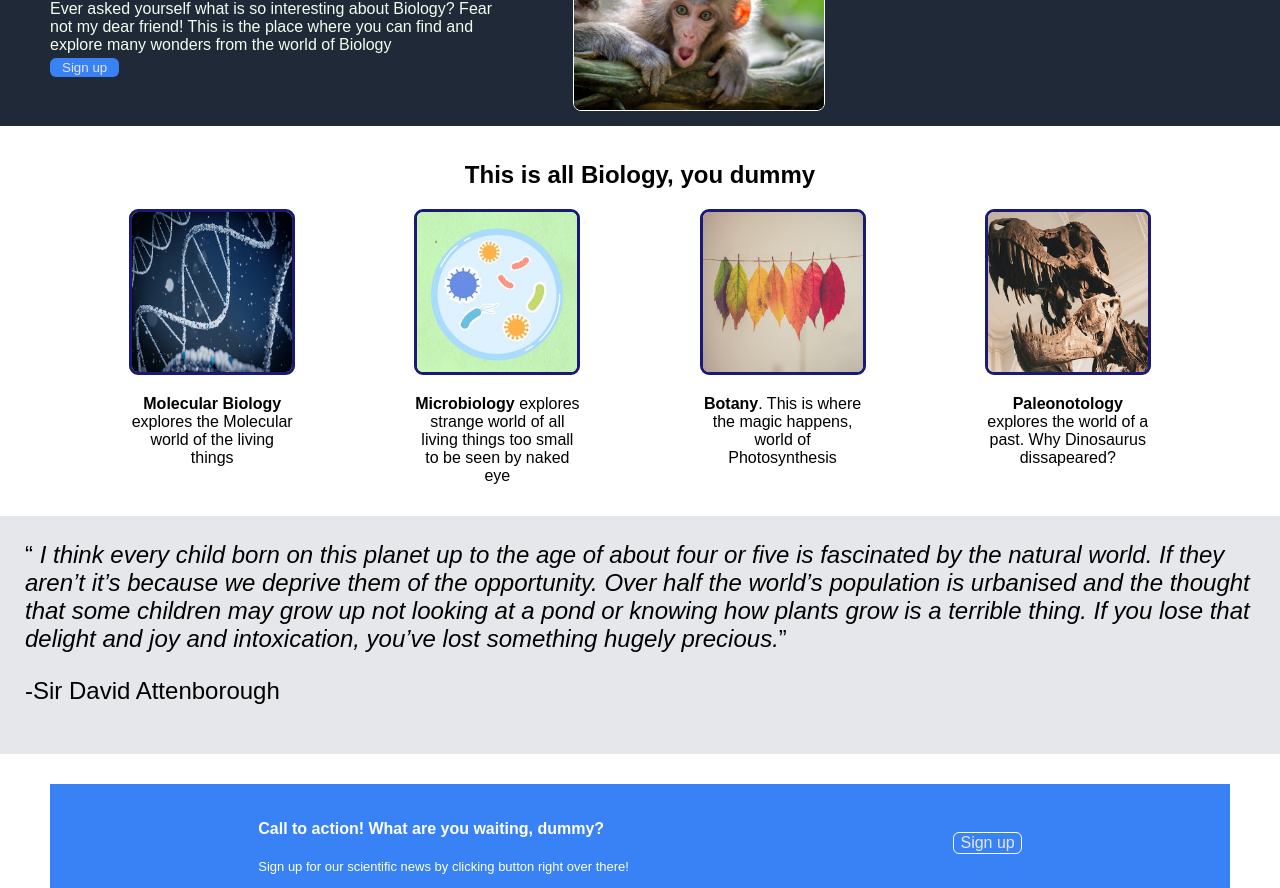
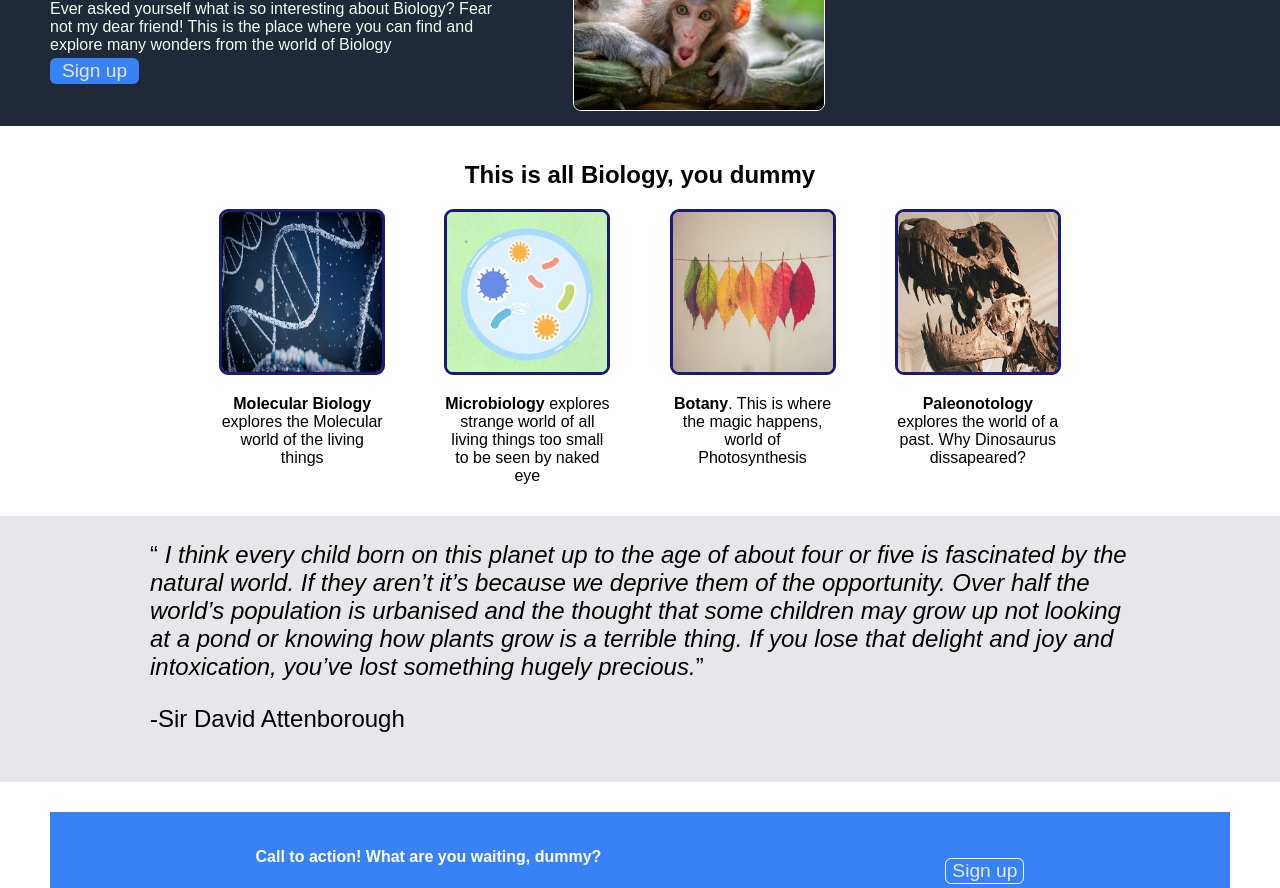
Before and after one commit to psychonautweb/landing-page, a plain HTML site: page index.html in a window 1280 px wide. Shown: the part 163-1051 px from the top of the page. Drawn offline with Linux system fonts and the light colour scheme.

Commit message:
updated visuals and readme.md

```diff
--- a/css/main.css
+++ b/css/main.css
@@ -92,6 +92,7 @@ header {
 .header-lower button {
     background-color: #3882f6;
     color: #E5E7EB;
+    font-size: larger;
     border-radius: 6px;
     border: none;
     margin-bottom: 10px;
@@ -121,6 +122,8 @@ header {
     /* this bellow makes all boxes same size, maybe */
     flex-grow: 1;
     flex-basis: 0;
+    margin: 0px 150px;
+
 }
 
 .box-container p {
@@ -137,7 +140,7 @@ header {
 
 .quote-container {
     background-color: #E5E7EB;
-    padding: 25px;
+    padding: 25px 150px;
     font-size: 24px;
 }
 
@@ -161,7 +164,7 @@ header {
     border-radius: 6px;
     color: #E5E7EB;
     margin-left: 8px;
-    font-size: 16px;
+    font-size: larger;
 }
 
 footer {
```
Also changed, not shown: 1 other file.
